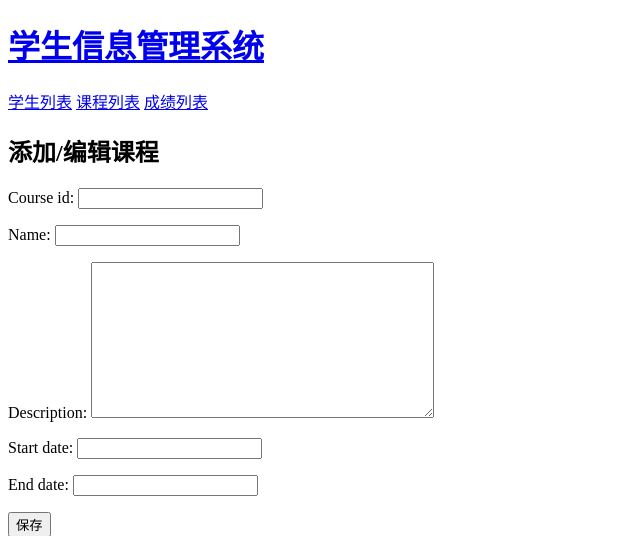
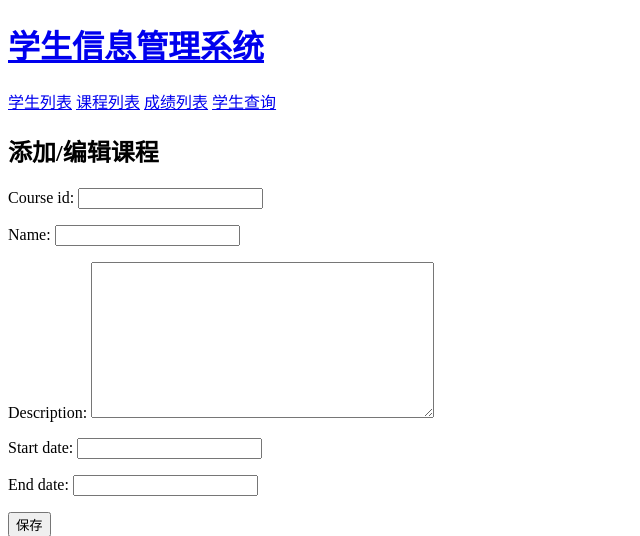
Before and after one commit to 0zhuo00/website, a Django app: page /courses/new/ in a window 1280 px wide. Shown: the top 536 px of the page, without its empty margins (0-640 px from the left). Run offline with Django 5.2, Linux system fonts and the light colour scheme.

Commit message:
补充父模板上查询超链接

```diff
--- a/core/templates/core/base.html
+++ b/core/templates/core/base.html
@@ -12,6 +12,7 @@
             <a href="{% url 'student_list' %}">学生列表</a>
             <a href="{% url 'course_list' %}">课程列表</a>
             <a href="{% url 'grade_list' %}">成绩列表</a>
+            <a href="{% url 'student_search' %}">学生查询</a>
         </nav>
     </header>
     <main>
```
